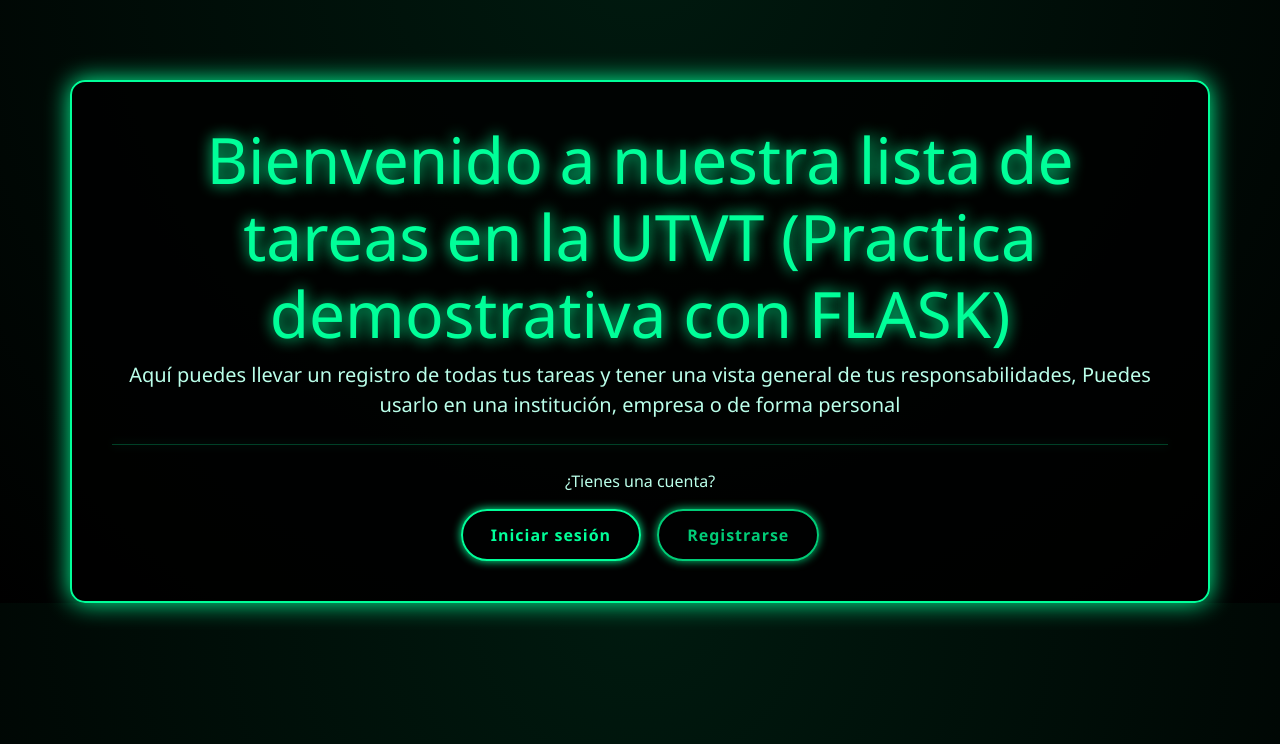
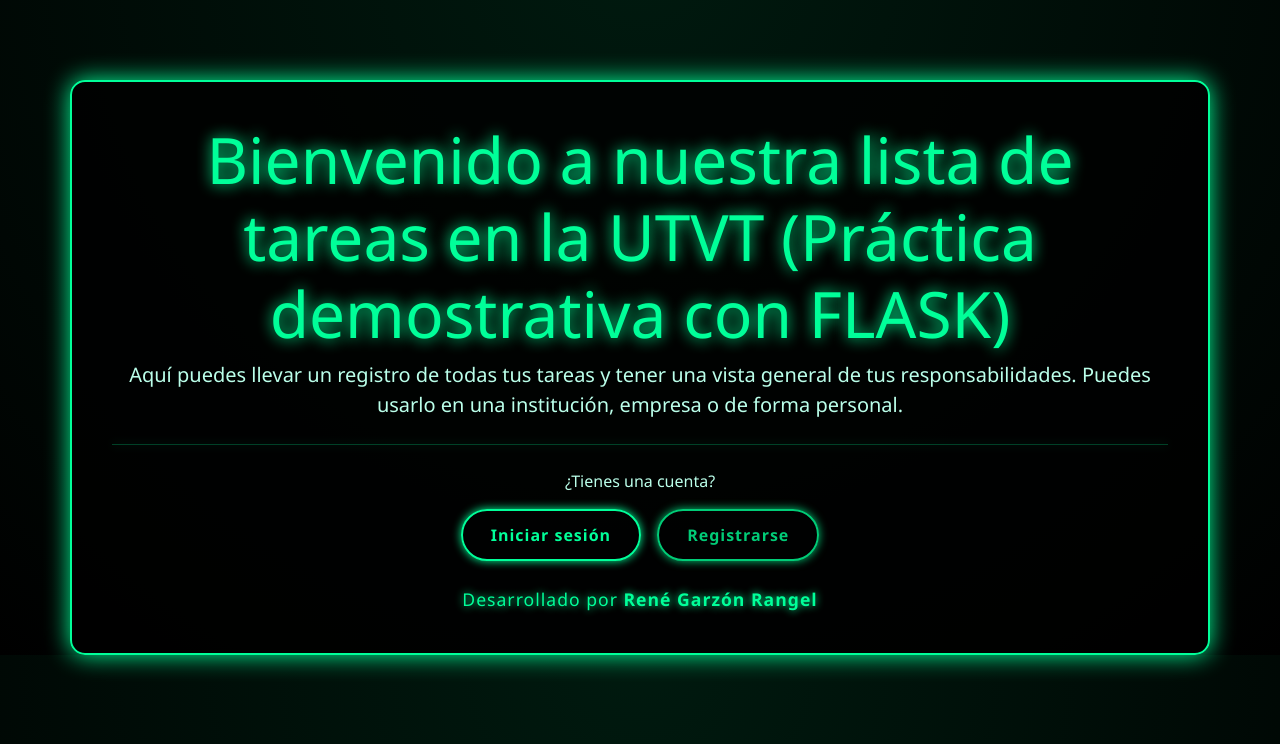
Before and after one commit to Agente1327/practica_renito, a Flask app: page / in a window 1280 px wide. Shown: the part 56-800 px from the top of the page. Run offline with Flask 3, Linux system fonts and the light colour scheme.

Commit message:
Add author René Garzón Rangel to home page

```diff
--- a/todor/templates/index.html
+++ b/todor/templates/index.html
@@ -30,6 +30,15 @@ h1 {
 /* Texto */
 p, .lead {
     color: #baffea;
+}
+
+/* Nombre del autor */
+.autor {
+    margin-top: 25px;
+    font-size: 1.1rem;
+    color: #00ff99;
+    text-shadow: 0 0 8px #00ff99;
+    letter-spacing: 1px;
 }
 
 /* Línea separadora */
@@ -77,11 +86,11 @@ hr {
 </style>
 
 <div class="container-sm text-center">
-    <h1 class="display-3">Bienvenido a nuestra lista de tareas en la UTVT (Practica demostrativa con FLASK)</h1>
+    <h1 class="display-3">Bienvenido a nuestra lista de tareas en la UTVT (Práctica demostrativa con FLASK)</h1>
 
     <p class="lead">
         Aquí puedes llevar un registro de todas tus tareas y tener una vista general de tus
-        responsabilidades, Puedes usarlo en una institución, empresa o de forma personal
+        responsabilidades. Puedes usarlo en una institución, empresa o de forma personal.
     </p>
 
     <hr class="my-4">
@@ -92,6 +101,10 @@ hr {
         <a href="{{ url_for('auth.login') }}" class="btn btn-primary mx-2">Iniciar sesión</a>
         <a href="{{ url_for('auth.register') }}" class="btn btn-secondary mx-2">Registrarse</a>
     </div>
+
+    <div class="autor">
+        Desarrollado por <strong>René Garzón Rangel</strong>
+    </div>
 </div>
 
 {% endblock %}
```
